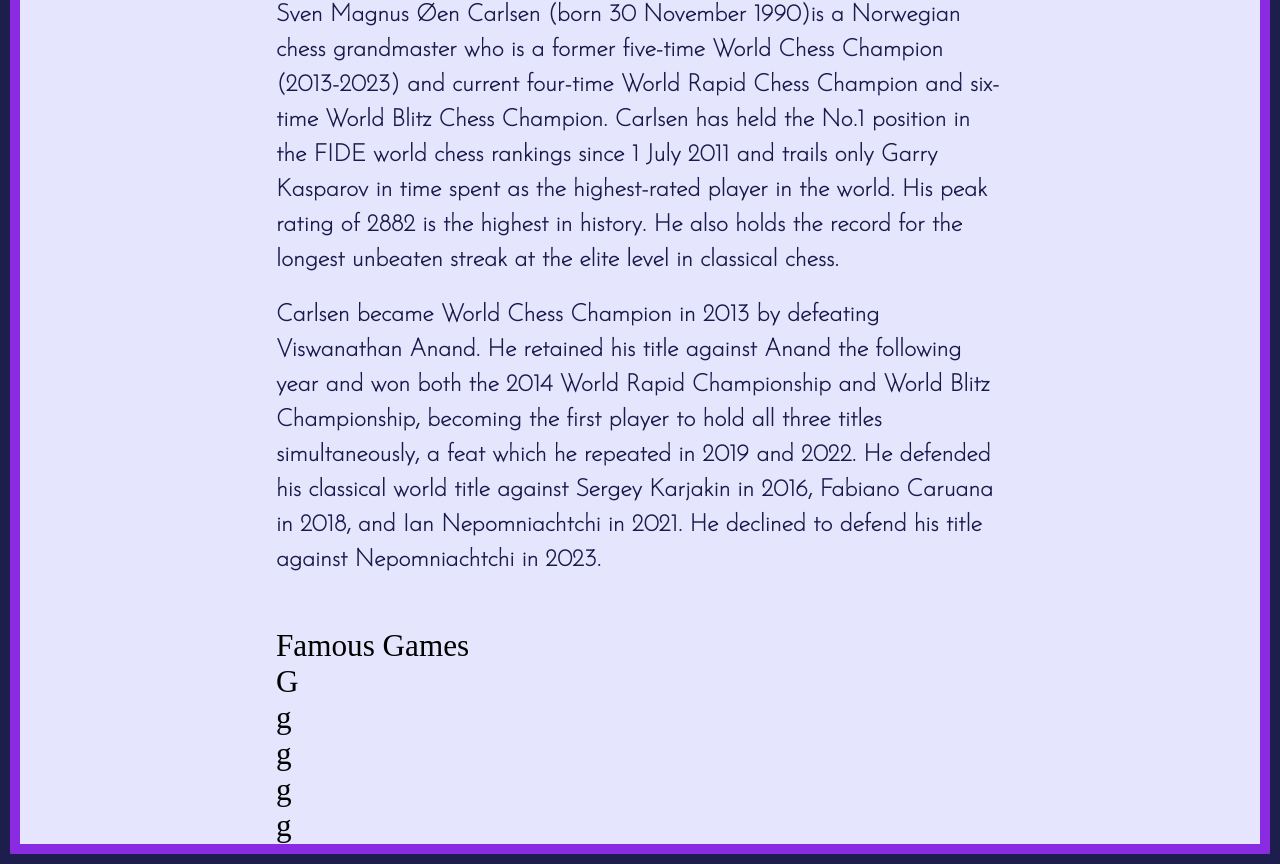
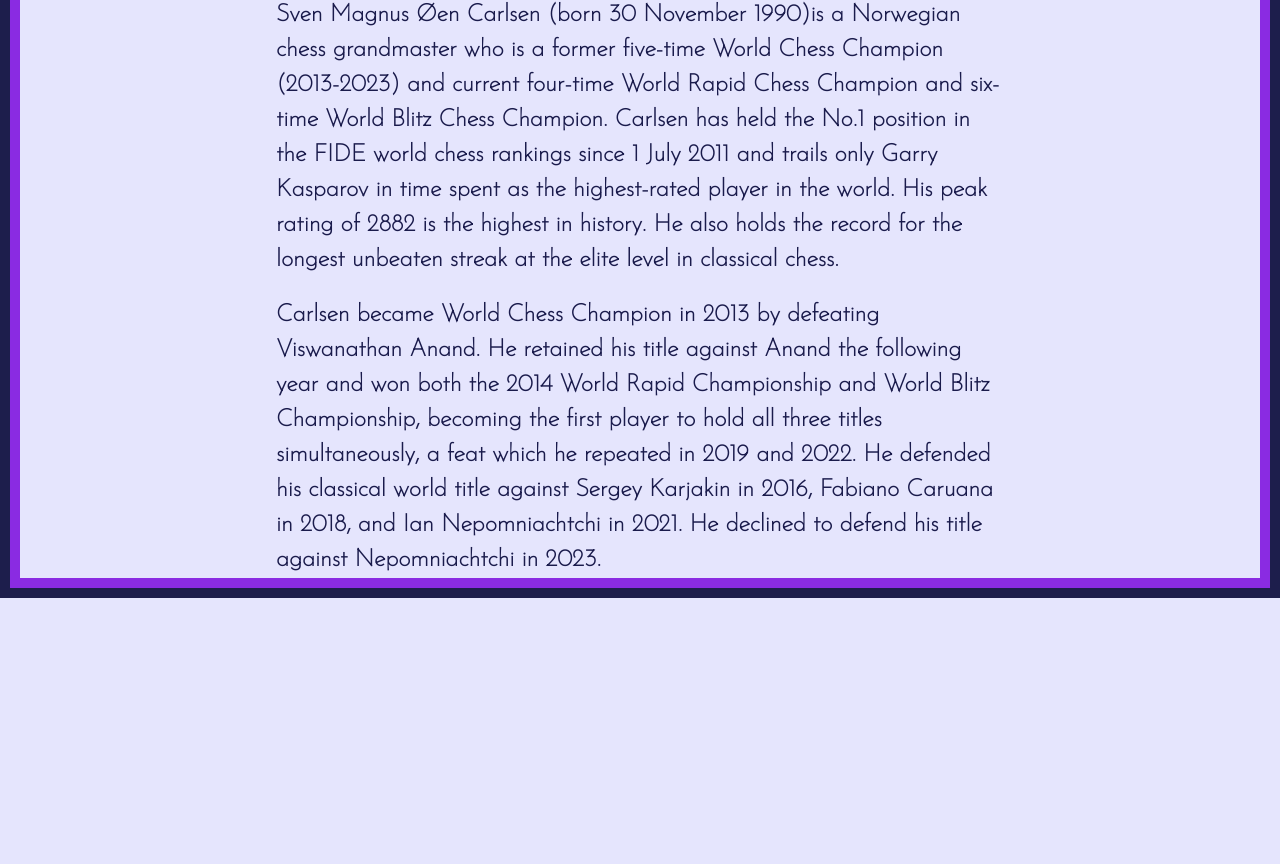
Before and after one commit to PhodKRahuga/Second-Project---MagnusCarlsen, a plain HTML site: page index.html in a window 1280 px wide. Shown: the part 601-1465 px from the top of the page. After the commit the page ends 1199 px from the top, so only its background shows below. Drawn offline with Linux system fonts and the light colour scheme; a web font is replaced by a local one.

Commit message:
Update index.html

```diff
--- a/index.html
+++ b/index.html
@@ -46,7 +46,7 @@
         <p class="content">
             Carlsen became World Chess Champion in 2013 by defeating Viswanathan Anand. He retained his title against Anand the following year and won both the 2014 World Rapid Championship and World Blitz Championship, becoming the first player to hold all three titles simultaneously, a feat which he repeated in 2019 and 2022. He defended his classical world title against Sergey Karjakin in 2016, Fabiano Caruana in 2018, and Ian Nepomniachtchi in 2021. He declined to defend his title against Nepomniachtchi in 2023.
         </p></b>
-        <div class="games">
+<!--         <div class="games">
             <p>Famous Games</p>
             <ul>
                 <li><a href="#"></a>G</li>
@@ -55,7 +55,7 @@
                 <li><a href="#"></a>g</li>
                 <li><a href="#"></a>g</li>
             </ul>
-        </div>
+        </div> -->
     </main>
 </body>
 </html>
```
